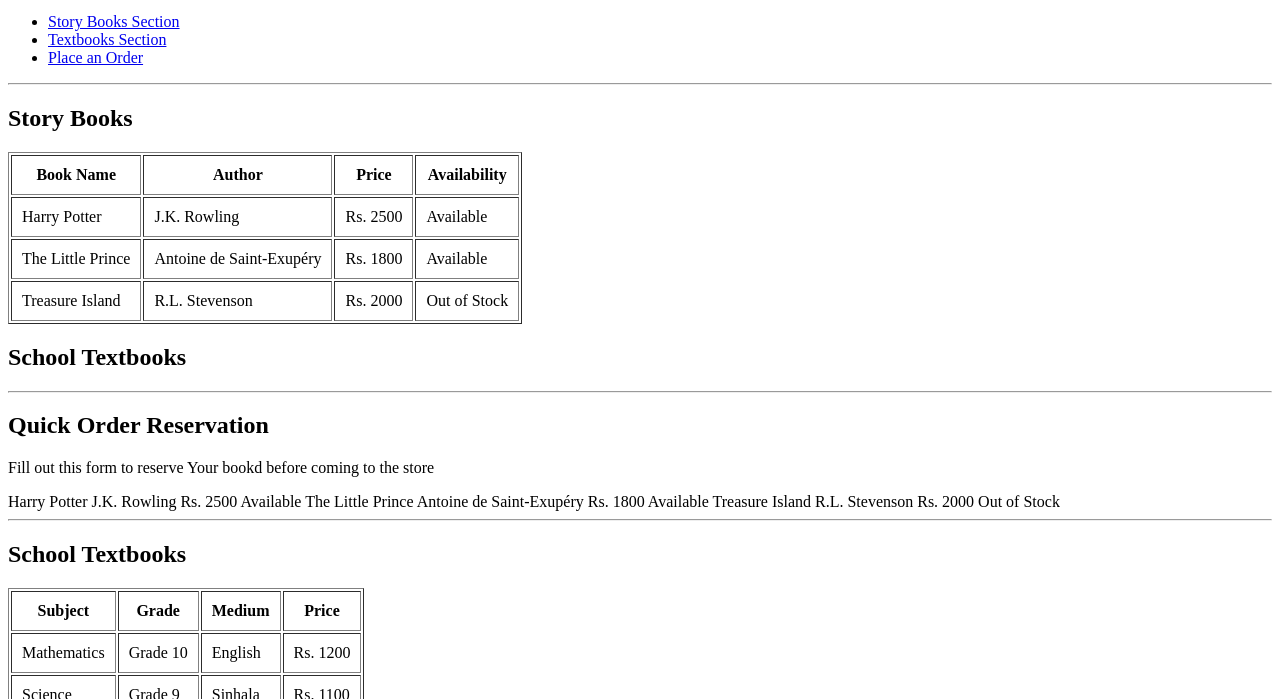
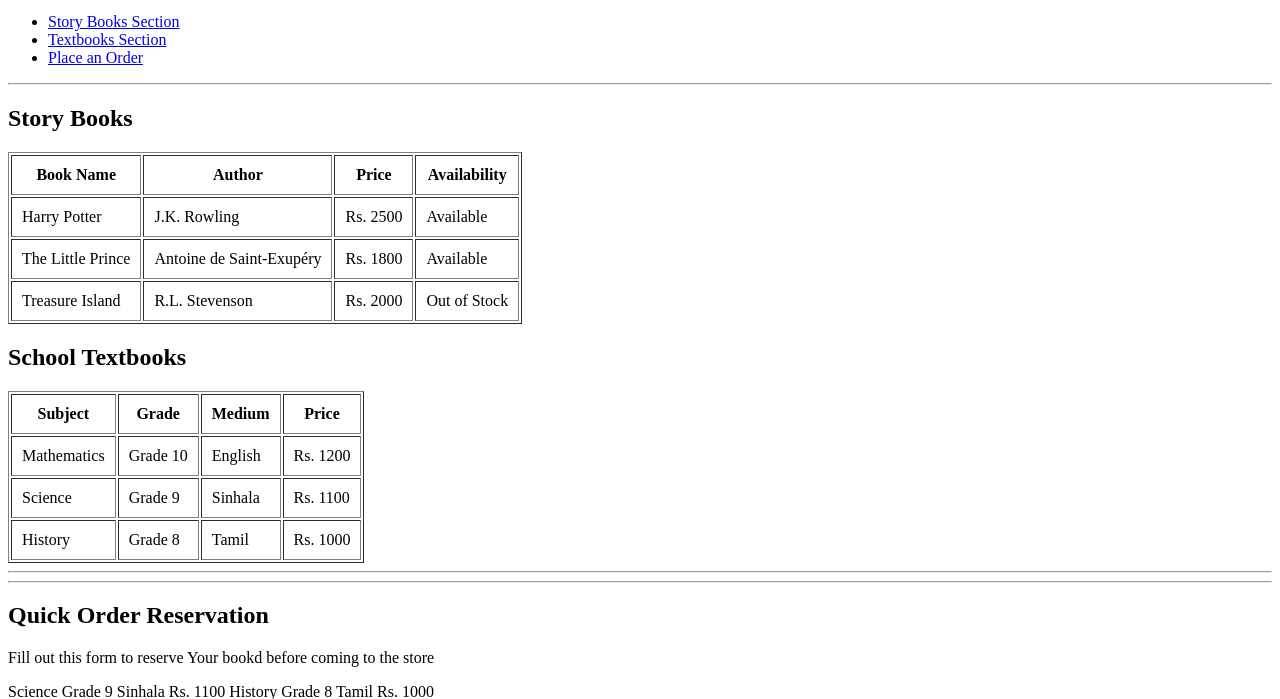
Before and after one commit to AMA5HA/Apex-Bookshop, a plain HTML site: page index.html in a window 1280 px wide. Shown: the part 101-800 px from the top of the page. Drawn offline with Linux system fonts and the light colour scheme.

Commit message:
text book table 2

```diff
--- a/index.html
+++ b/index.html
@@ -48,7 +48,40 @@
     </table>
 
 
-    <h2>School Textbooks</h2>
+    <h2 id="textbooks">School Textbooks</h2>
+
+<table border="1" cellpadding="10">
+    <tr>
+        <th>Subject</th>
+        <th>Grade</th>
+        <th>Medium</th>
+        <th>Price</th>
+    </tr>
+
+    <tr>
+        <td>Mathematics</td>
+        <td>Grade 10</td>
+        <td>English</td>
+        <td>Rs. 1200</td>
+    </tr>
+
+    <tr>
+        <td>Science</td>
+        <td>Grade 9</td>
+        <td>Sinhala</td>
+        <td>Rs. 1100</td>
+    </tr>
+
+    <tr>
+        <td>History</td>
+        <td>Grade 8</td>
+        <td>Tamil</td>
+        <td>Rs. 1000</td>
+    </tr>
+</table>
+
+<hr>
+
 
     <hr>
 
@@ -70,46 +103,10 @@
 
 
 
-<tr>
-    <td>Harry Potter</td>
-    <td>J.K. Rowling</td>
-    <td>Rs. 2500</td>
-    <td>Available</td>
-</tr>
 
-<tr>
-    <td>The Little Prince</td>
-    <td>Antoine de Saint-Exupéry</td>
-    <td>Rs. 1800</td>
-    <td>Available</td>
-</tr>
 
-<tr>
-    <td>Treasure Island</td>
-    <td>R.L. Stevenson</td>
-    <td>Rs. 2000</td>
-    <td>Out of Stock</td>
-</tr>
-</table>
 
-<hr>
 
-<h2 id="textbooks">School Textbooks</h2>
-
-<table border="1" cellpadding="10">
-    <tr>
-        <th>Subject</th>
-        <th>Grade</th>
-        <th>Medium</th>
-        <th>Price</th>
-    </tr>
-
-    <tr>
-        <td>Mathematics</td>
-        <td>Grade 10</td>
-        <td>English</td>
-        <td>Rs. 1200</td>
-    </tr>
 
     <tr>
         <td>Science</td>
```
